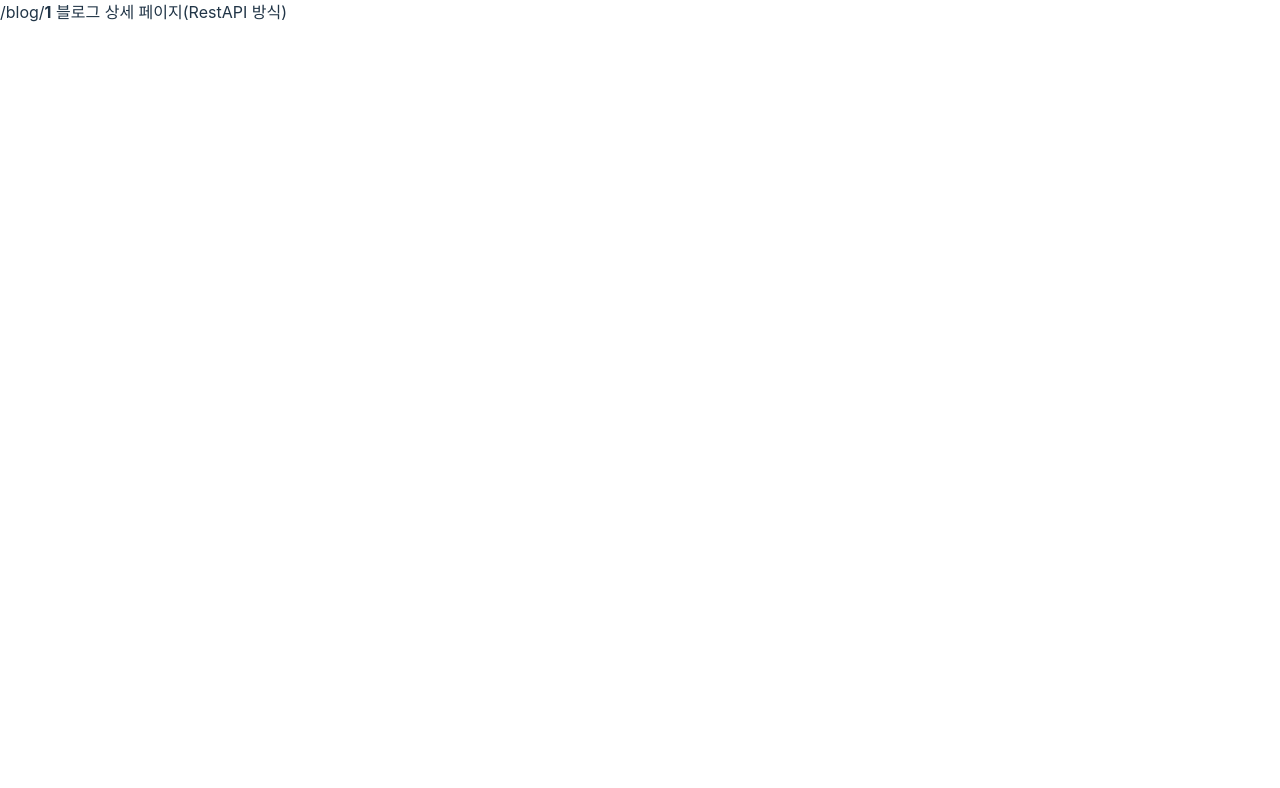
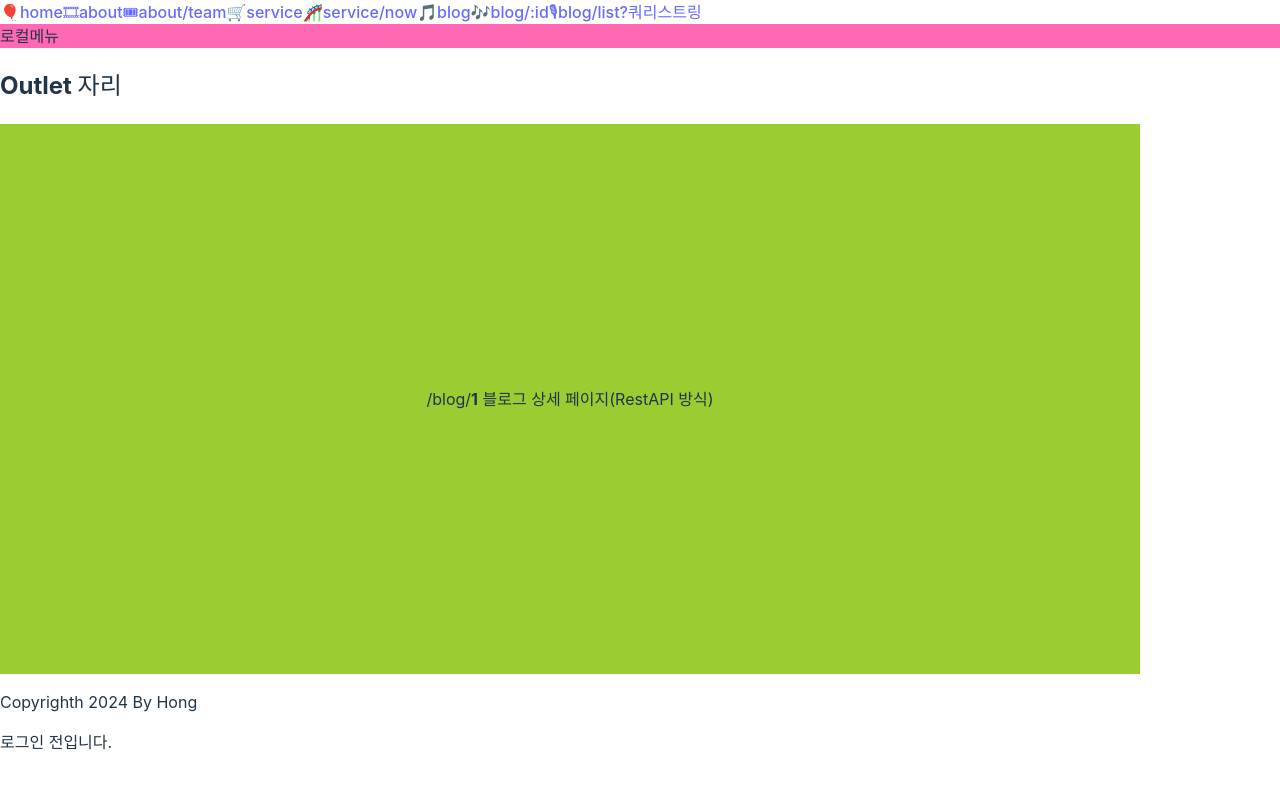
Before and after one commit to lyss91/week5-24-11-24-til-react-, a React (Vite) app: page /blog/1 in a window 1280 px wide. Shown: the top 788 px of the page. Built offline with nearby package versions, Linux system fonts and the light colour scheme.

Commit message:
[09-Route 이해]

```diff
--- a/eslint.config.js
+++ b/eslint.config.js
@@ -40,7 +40,10 @@ export default [
         "warn",
         { allowConstantExport: true },
       ], // React Fast Refresh 규칙
-      "prettier/prettier": "warn", // Prettier 규칙 (포매팅 오류를 에러로 표시)
+      "prettier/prettier": "warn",
+      // Prettier 규칙 (포매팅 오류를 에러로 표시)
+      "react/prop-types": "off",
+      //  props 프롭스타입 지정 off 시킨것
     },
   },
 ];
--- a/src/App.jsx
+++ b/src/App.jsx
@@ -1,21 +1,42 @@
-import { BrowserRouter as Router, Route, Routes } from "react-router-dom";
+import { Route, BrowserRouter as Router, Routes } from "react-router-dom";
 // as 는 alias 라는 문법으로 별칭을 지음.
 // 위에 import 안에 내용만 바꾸면 밑에는 손도 안대두됨
 
+import Footer from "./components/Footer";
+import Header from "./components/Header";
+import NotFound from "./pages/404";
 import HomePage from "./pages/Index";
 import AboutPage from "./pages/about/Index";
 import TeamPage from "./pages/about/Team";
+import BlogDetailPage from "./pages/blog/Detail";
+import BlogPage from "./pages/blog/Index";
+import BlogListPage from "./pages/blog/List";
 import ServicePage from "./pages/service/Index";
 import NowPage from "./pages/service/Now";
-import BlogPage from "./pages/blog/Index";
-import BlogDetailPage from "./pages/blog/Detail";
-import BlogListPage from "./pages/blog/List";
-import NotFound from "./pages/404";
+import { useState } from "react";
+import Layout from "./pages/blog/Layout";
+
+//  목(Mock Data) 데이터
+const BlogDatas = [
+  { id: 1, title: "블러그 1", cate: "design", content: "디자인 관련글 1" },
+  { id: 2, title: "블러그 2", cate: "market", content: "마케팅 관련글" },
+  { id: 3, title: "블러그 3", cate: "design", content: "디자인 관련글 2" },
+  { id: 4, title: "블러그 4", cate: "idea", content: "아이디어 관련글" },
+  { id: 5, title: "블러그 5", cate: "design", content: "디자인 관련글 3" },
+];
+
 function App() {
+  const [isMember, setIsMember] = useState(false);
   return (
     <Router>
+      <Header />
+
+      <main>
         <Routes>
-        <Route path="/" element={<HomePage />} />
+          <Route
+            path="/"
+            element={<HomePage title={"좋은회사"} year={2024} />}
+          />
 
           <Route path="/about">
             <Route index element={<AboutPage />} />
@@ -27,8 +48,8 @@ function App() {
             <Route path="now" element={<NowPage />} />
           </Route>
 
-        <Route path="/blog">
-          <Route index element={<BlogPage />} />
+          <Route path="/blog" element={<Layout />}>
+            <Route index element={<BlogPage data={BlogDatas} />} />
             {/* <Route path="1" element={<BlogDetailPage />} /> */}
             <Route path=":id" element={<BlogDetailPage />} />
             {/* <Route path="delete/:id" element={<BlogDetailPage />} /> */}
@@ -39,6 +60,11 @@ function App() {
           {/* 존재하지 않는 페이지 */}
           <Route path="*" element={<NotFound />} />
         </Routes>
+      </main>
+      <Footer>
+        <p>Copyrighth 2024 By Hong</p>
+        {isMember ? <p>로그인 하셨네요.</p> : <p>로그인 전입니다.</p>}
+      </Footer>
     </Router>
   );
 }
--- /dev/null
+++ b/src/components/Footer.jsx
@@ -0,0 +1,5 @@
+const Footer = ({ children }) => {
+  return <footer>{children}</footer>;
+};
+
+export default Footer;
--- /dev/null
+++ b/src/components/Header.jsx
@@ -0,0 +1,18 @@
+import { Link } from "react-router-dom";
+
+const Header = () => {
+  return (
+    <header>
+      <Link to="/">🎈home</Link>
+      <Link to="/about">🎞about</Link>
+      <Link to="/about/team">🎟about/team</Link>
+      <Link to="/service">🛒service</Link>
+      <Link to="/service/now">🎢service/now</Link>
+      <Link to="/blog">🎵blog</Link>
+      <Link to="blog/1">🎶blog/:id</Link>
+      <Link to="/blog/list?id=1&cate=design">🎙blog/list?쿼리스트링</Link>
+    </header>
+  );
+};
+
+export default Header;
--- a/src/pages/blog/Detail.jsx
+++ b/src/pages/blog/Detail.jsx
@@ -1,9 +1,12 @@
-import { useParams } from "react-router-dom";
+import { useLocation, useParams } from "react-router-dom";
 
 function Detail() {
+  const location = useLocation();
+  // console.log(location);
+  const data = location.state;
+  // console.log(data);
+
   const { id } = useParams();
-  console.log(id);
-  // const id = 1; param 을 보내고 받는 것으로 수정
   return (
     <div>
       /blog/<b>{id}</b> 블로그 상세 페이지(RestAPI 방식)
--- a/src/pages/blog/Index.jsx
+++ b/src/pages/blog/Index.jsx
@@ -1,5 +1,60 @@
-function Index() {
-  return <div>/blog/index.jsx 블로그 첫페이지</div>;
+import { Link, useLocation, useNavigate } from "react-router-dom";
+
+function Index({ data }) {
+  const navigate = useNavigate();
+  const location = useLocation();
+  // console.log(location);
+  const goBlog = item => {
+    // navigate(`/blog/${item.id}`);
+
+    const 숨긴정보 = {
+      memo: "제품페이지에서 왔어요.",
+      good: "제품 1번을 보고 있었지요.",
+      favorite: "제품 1에 관심이 많네요.",
+    };
+
+    navigate(
+      {
+        pathname: `/blog/${item.id}`,
+        search: "?hi=5",
+      },
+      { state: { 숨긴정보 } },
+    );
+  };
+  return (
+    <div>
+      <h1>/blog 블로그 첫페이지</h1>
+      {/* 목록 */}
+      <ul>
+        {data.map(item => {
+          return (
+            <li key={item.id}>
+              <div>
+                {item.title}{" "}
+                <button>
+                  <Link to={`/blog/${item.id}`}>상세 이동</Link>
+                </button>
+                <button
+                  onClick={() => {
+                    navigate(`/blog/${item.id}`);
+                  }}
+                >
+                  쿼리가기
+                </button>
+                <button
+                  onClick={() => {
+                    goBlog(item);
+                  }}
+                >
+                  state까지 쿼리가기
+                </button>
+              </div>
+            </li>
+          );
+        })}
+      </ul>
+    </div>
+  );
 }
 
 export default Index;
--- /dev/null
+++ b/src/pages/blog/Layout.jsx
@@ -0,0 +1,26 @@
+import { Outlet } from "react-router-dom";
+
+function Layout() {
+  return (
+    <div>
+      <div style={{ backgroundColor: "hotpink" }}>로컬메뉴</div>
+      <div>
+        <h2> Outlet 자리 </h2>
+        <div
+          style={{
+            backgroundColor: "yellowgreen",
+            width: "50%",
+            minHeight: 50,
+            display: "flex",
+            justifyContent: "center",
+            alignItems: "center",
+            padding: 250,
+          }}
+        >
+          <Outlet />
+        </div>
+      </div>
+    </div>
+  );
+}
+export default Layout;
--- a/src/pages/index.jsx
+++ b/src/pages/index.jsx
@@ -1,5 +1,9 @@
-function index() {
-  return <div>index</div>;
+function Index({ title, year }) {
+  return (
+    <div>
+      {title} 첫페이지 : {year} src\pages\index.jsx{" "}
+    </div>
+  );
 }
 
-export default index;
+export default Index;
```
Also changed, not shown: 1 other file (tests, documents, lock files or other folders). Lines whose indentation alone changed are shown as unchanged.
